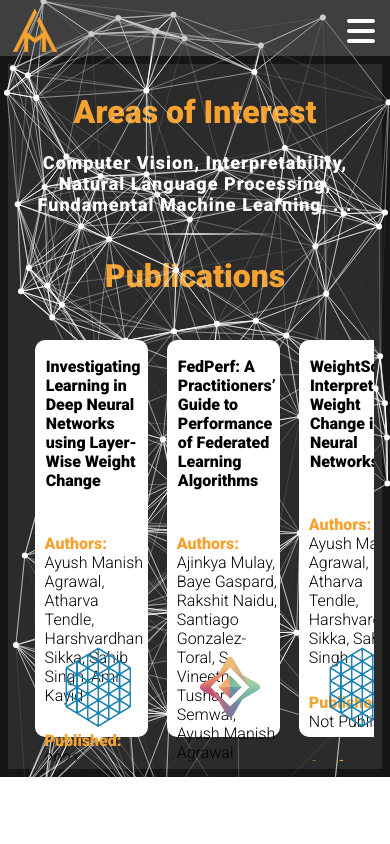
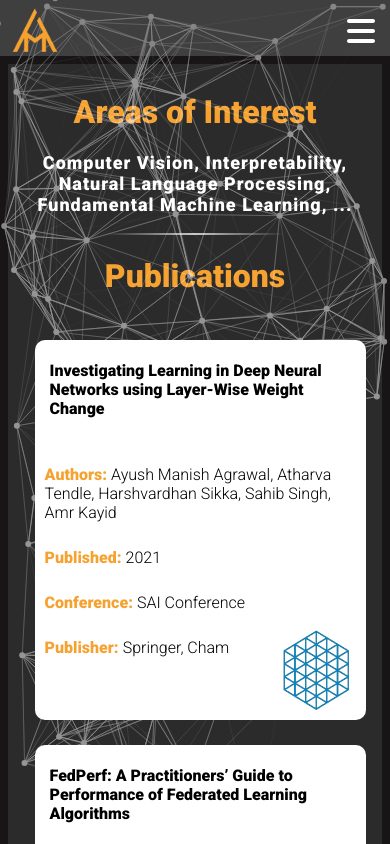
Before and after one commit to ayushm-agrawal/personal-portfolio, a React (Create React App) app: page /research in a window 390 px wide. Shown: the top 844 px of the page. Built offline with nearby package versions, Linux system fonts and the light colour scheme.

Commit message:
:lipstick: responsive UI

```diff
--- a/src/App.js
+++ b/src/App.js
@@ -18,10 +18,10 @@ function App() {
                 canvasClassName="particles"
                 options={{
                     fullScreen: {
-                        enable: true,
-                        zIndex: -1000
+                        enable: true
                     },
                 }}
+                style={{opacity: "0.5"}}
                 params={{
                     fpsLimit: 60,
 
--- a/src/components/NavItems.js
+++ b/src/components/NavItems.js
@@ -4,7 +4,7 @@ import React from "react";
 export default function NavItems(props) {
     return (
         <div>
-            <Link className="link" onClick={props.handleClick} to="/blog">Blog</Link>
+            {/*<Link className="link" onClick={props.handleClick} to="/blog">Blog</Link>*/}
             <Link className="link" onClick={props.handleClick} to="/contact">Contact</Link>
             <Link className="link" onClick={props.handleClick} to="/research">Research</Link>
             <Link className="link active" onClick={props.handleClick} to="/">About</Link>
--- a/src/index.css
+++ b/src/index.css
@@ -5,7 +5,7 @@ body {
   -moz-osx-font-smoothing: grayscale;
   height: 100%;
   padding: 0;
-  overflow: hidden;
+  /*overflow: hidden;*/
 }
 
 hr {
--- a/src/styles/Publication.css
+++ b/src/styles/Publication.css
@@ -52,3 +52,28 @@
     background-repeat: no-repeat;
     background-position: center center;
 }
+
+@media only screen and (max-width: 1000px) {
+    .card {
+        flex-shrink: 0;
+        width: 85vw;
+        height: 45vh;
+        border-radius: 10px;
+        margin-bottom: 25px;
+        background-size: cover;
+        background-repeat: no-repeat;
+        background-position: center center;
+    }
+    .header {
+        height: 25%;
+        padding: 1.5%;
+        /*box-shadow: 0px 1px 6px black;*/
+    }
+
+    .information p {
+        text-align: left;
+        padding-left: 10px;
+        padding-bottom: 10px;
+        padding-right: 10px;
+    }
+}
--- a/src/styles/Research.css
+++ b/src/styles/Research.css
@@ -33,3 +33,9 @@
     padding: 24px 0;
 
 }
+
+@media only screen and (max-width: 1000px) {
+    .card-container {
+        display: block;
+    }
+}
```
